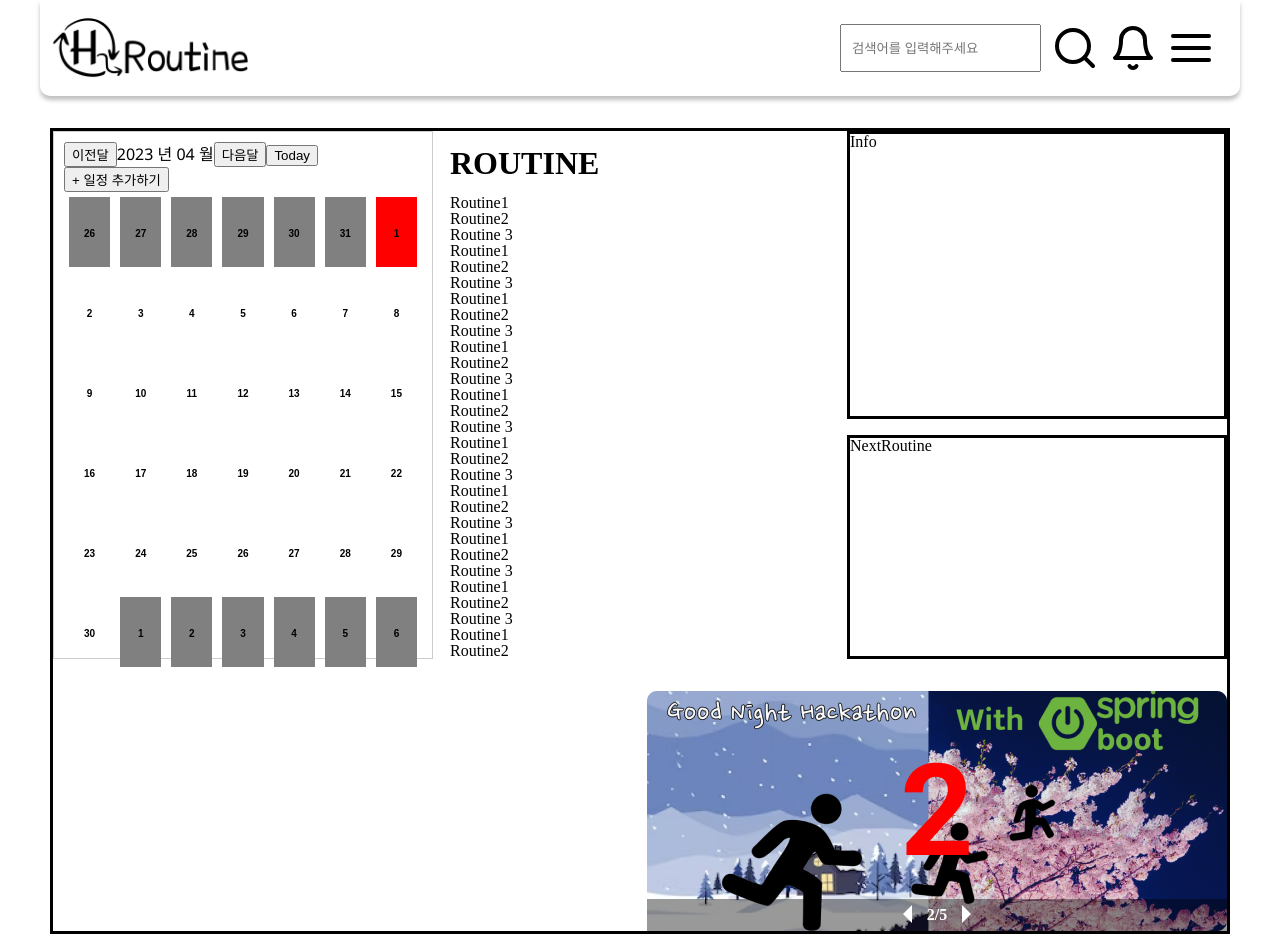
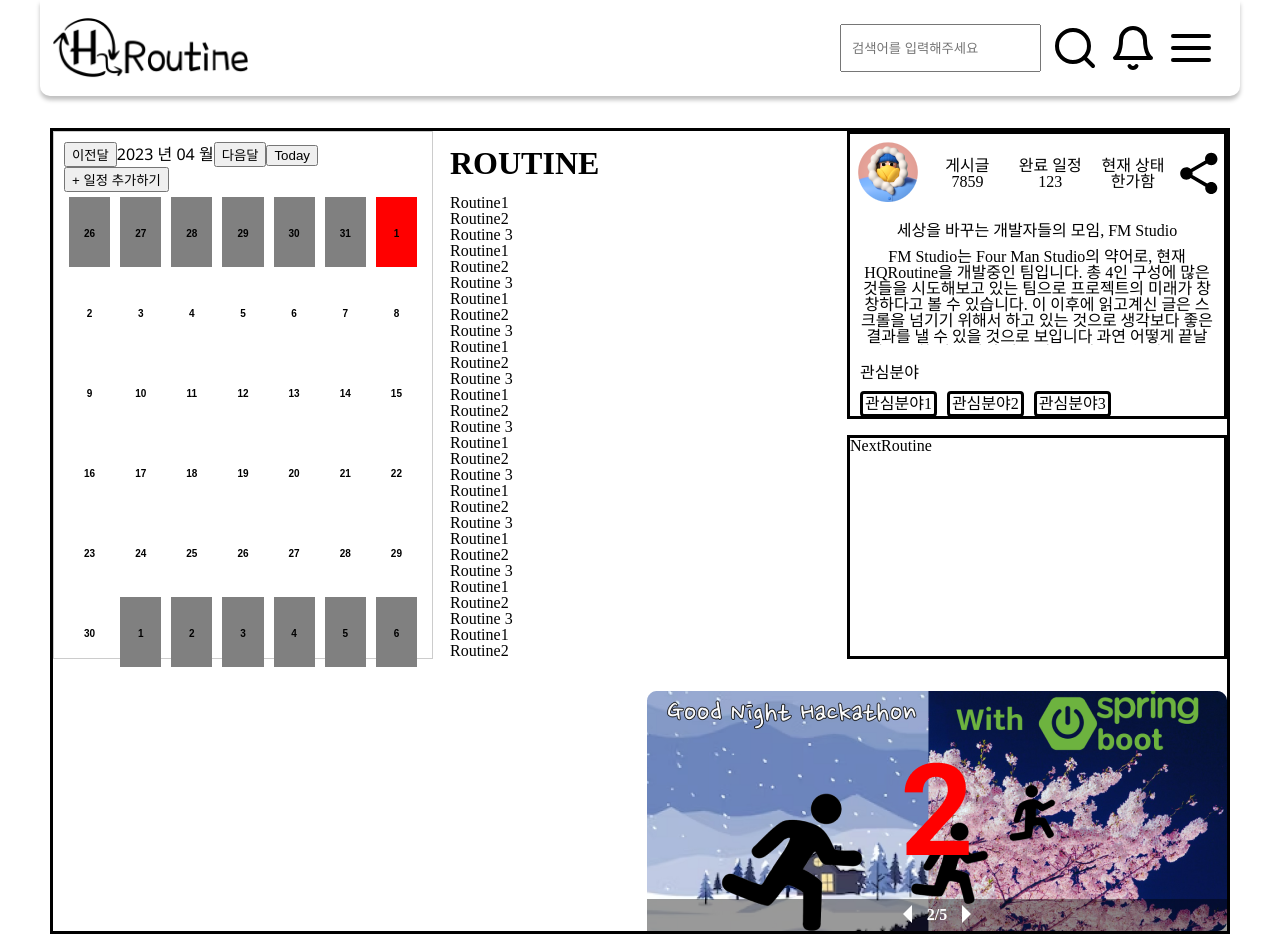
Before and after one commit to Techeer-FM-Studio/frontend, a Next.js app: page / in a window 1280 px wide. Built offline with nearby package versions, Linux system fonts and the light colour scheme.

Commit message:
feat: UserInfoMainLayout 완성

```diff
--- /dev/null
+++ b/src/components/user/UserInfoMainLayout.tsx
@@ -0,0 +1,80 @@
+import Image from 'next/image';
+
+// Design file
+import styles from '../../styles/components/user/UserInfoMainLayout.module.scss';
+
+// Temp Image
+import InfoImage from '../../../public/temp_images/UserInfoTempImage.png';
+
+const UserInfoMainLayout = () => {
+  return (
+    <div className={styles.Wrapper}>
+      <div className={styles.Top}>
+        <div className={styles.ProfileImage}>
+          <Image
+            src={InfoImage}
+            alt="Info Image"
+            className={styles.ProfileImage}
+            priority={true}
+          />
+        </div>
+        <div className={styles.UserStatus}>
+          <div className={styles.StatusItem}>
+            게시글
+            <br />
+            7859
+          </div>
+          <div className={styles.StatusItem}>
+            완료 일정
+            <br />
+            123
+          </div>
+          <div className={styles.StatusItem}>
+            현재 상태
+            <br />
+            한가함
+          </div>
+        </div>
+        <div className={styles.Share}>
+          <svg
+            xmlns="http://www.w3.org/2000/svg"
+            width="100%"
+            height="100%"
+            viewBox="0 0 24 24"
+          >
+            <path d="M0 0h24v24H0z" fill="none" />
+            <path
+              d="M18 16.08c-.76 0-1.44.3-1.96.77L8.91 12.7c.05-.23.09-.46.09-.7s-.04-.47-.09-.7l7.05-4.11c.54.5 1.25.81 2.04.81 1.66 0 3-1.34 3-3s-1.34-3-3-3-3 1.34-3 3c0 .24.04.47.09.7L8.04 9.81C7.5 9.31 6.79 9 6 9c-1.66 0-3 1.34-3 3s1.34 3 3 3c.79 0 1.5-.31 2.04-.81l7.12 4.16c-.05.21-.08.43-.08.65 0 1.61 1.31 2.92 2.92 2.92 1.61 0 2.92-1.31 2.92-2.92s-1.31-2.92-2.92-2.92z"
+              fill="black"
+            />
+          </svg>
+        </div>
+      </div>
+      <div className={styles.Mid}>
+        <div className={styles.OneLineIntro}>
+          세상을 바꾸는 개발자들의 모임, FM Studio
+        </div>
+        <div className={styles.DetailedIntro}>
+          FM Studio는 Four Man Studio의 약어로, 현재 HQRoutine을 개발중인
+          팀입니다. 총 4인 구성에 많은 것들을 시도해보고 있는 팀으로 프로젝트의
+          미래가 창창하다고 볼 수 있습니다. 이 이후에 읽고계신 글은 스크롤을
+          넘기기 위해서 하고 있는 것으로 생각보다 좋은 결과를 낼 수 있을 것으로
+          보입니다 과연 어떻게 끝날 지 궁금한 이 순간에 저는 지금부터 글을
+          늘려보도록 하겠습니다 늘려보도록 하겠습니다늘려보도록
+          하겠습니다늘려보도록 하겠습니다 늘려보도록 하겠습니다늘려보도록
+          하겠습니다늘려보도록 하겠습니다늘려보도록 하겠습니다
+        </div>
+      </div>
+      <div className={styles.Bot}>
+        <div className={styles.InterestsTitle}>관심분야</div>
+        <div className={styles.InterestsList}>
+          <div className={styles.ListItem}>관심분야1</div>
+          <div className={styles.ListItem}>관심분야2</div>
+          <div className={styles.ListItem}>관심분야3</div>
+        </div>
+      </div>
+    </div>
+  );
+};
+
+export default UserInfoMainLayout;
--- a/src/pages/index.tsx
+++ b/src/pages/index.tsx
@@ -12,6 +12,7 @@ import styles from '../styles/pages/MainPage.module.scss';
 import Calendar from '@/components/calendar/Calendar';
 import RoutineLayout from '@/components/routine/RoutineLayout';
 import BannerMainLayout from '@/components/banner/BannerMainLayout';
+import UserInfoMainLayout from '@/components/user/UserInfoMainLayout';
 
 export default function MainPage() {
   return (
@@ -24,7 +25,7 @@ export default function MainPage() {
             <RoutineLayout />
           </div>
           <div className={styles.contentRight}>
-            <div className={styles.info}>Info</div>
+            <UserInfoMainLayout />
             <div className={styles.nextRoutine}>NextRoutine</div>
           </div>
         </div>
--- /dev/null
+++ b/src/styles/components/user/UserInfoMainLayout.module.scss
@@ -0,0 +1,65 @@
+.Wrapper {
+  display: flex;
+  flex-direction: column;
+  width: 38rem;
+  height: 28.8rem;
+  border: solid black;
+}
+
+.Top {
+  flex: 1;
+  display: flex;
+  justify-content: space-between;
+  .ProfileImage {
+    flex: 1;
+    margin: 0.4rem;
+    text-align: center;
+  }
+  .UserStatus {
+    display: flex;
+    flex: 5;
+    align-items: center;
+    .StatusItem {
+      flex: 1;
+      margin: 0.4rem;
+      text-align: center;
+    }
+  }
+  .Share {
+    flex: 1;
+  }
+}
+
+.Mid {
+  flex: 2;
+  display: flex;
+  flex-direction: column;
+  text-align: center;
+  margin: 1rem;
+  .OneLineIntro {
+    margin-bottom: 1rem;
+  }
+  .DetailedIntro {
+    height: 9.6rem;
+    overflow: hidden;
+  }
+}
+
+.Bot {
+  flex: 1;
+  justify-content: space-between;
+  margin: 1rem;
+  .InterestsTitle {
+    margin-bottom: 1rem;
+  }
+  .InterestsList {
+    display: flex;
+    flex-direction: row;
+    .ListItem {
+      margin-right: 1rem;
+      border: solid black;
+      padding: 0.2rem;
+      border-radius: 0.4rem;
+    }
+  }
+}
--- a/src/styles/pages/MainPage.module.scss
+++ b/src/styles/pages/MainPage.module.scss
@@ -18,11 +18,6 @@
         display: flex; /* display 속성을 flex로 설정합니다. */
         flex-direction: column; /* 요소들을 위아래로 정렬합니다. */
         justify-content: space-between; /* 요소들을 위아래로 정렬합니다. */
-        .info {
-          width: 38rem;
-          height: 28.8rem;
-          border: solid black;
-        }
         .nextRoutine {
           width: 38rem;
           height: 22.4rem;
```
Also changed, not shown: public/temp_images/UserInfoTempImage.png (added).
